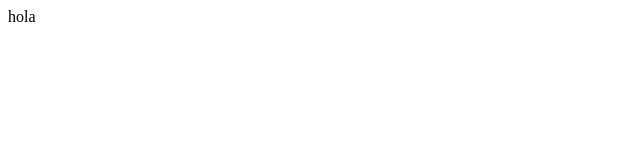
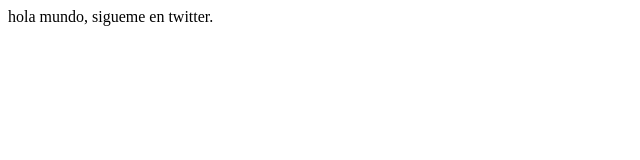
Before and after one commit to d5m43c/proyectoDemoCursoPrework, a plain HTML site: page index.html in a window 1280 px wide. Shown: the whole page, without its empty margins (0-640 px from the left). Drawn offline with Linux system fonts and the light colour scheme.

Commit message:
Cambios hola mundo

```diff
--- a/index.html
+++ b/index.html
@@ -7,6 +7,6 @@
     <title>hola mundo</title>
 </head>
 <body>
-    hola
+    hola mundo, sigueme en twitter.
 </body>
 </html>
```
